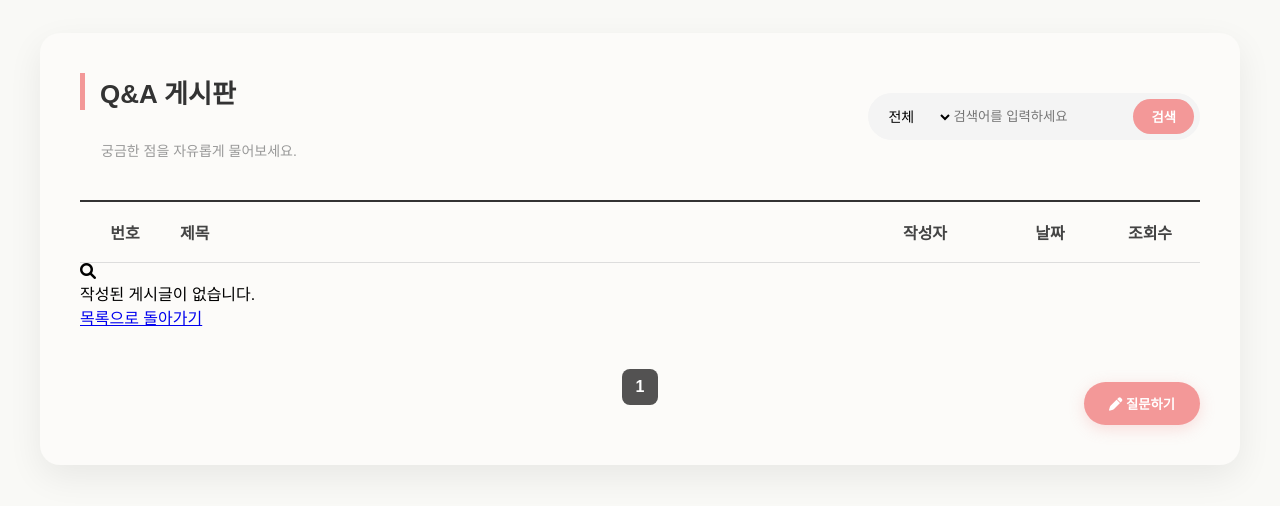
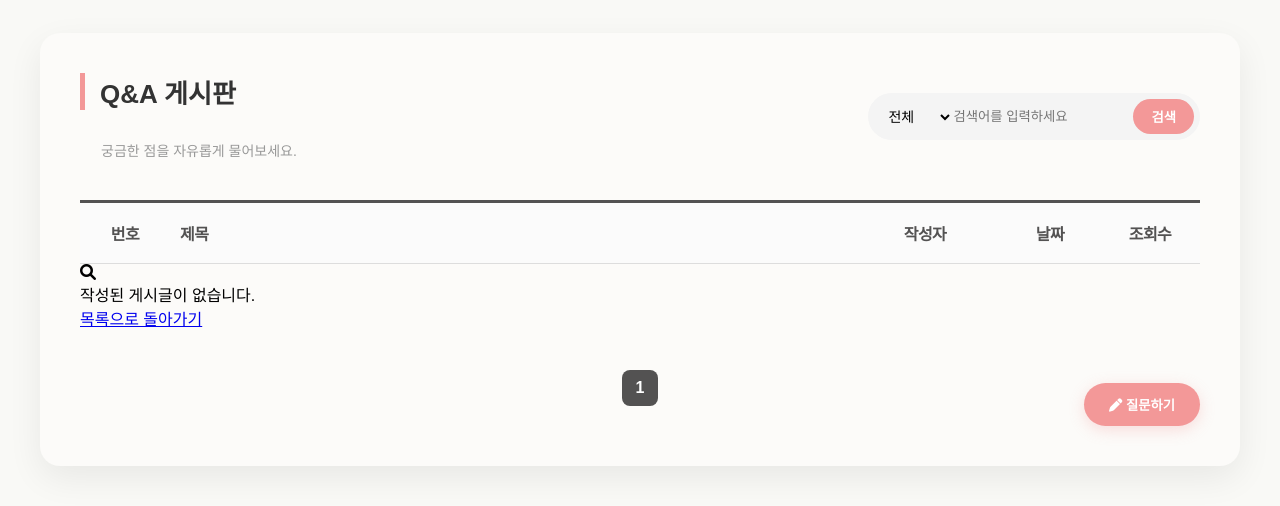
Before and after one commit to ANswer14/PaletteMe, a Django app: page /boards/qnaList/ in a window 1280 px wide. Shown: the part 163-669 px from the top of the page. Run offline with Django 5.2, Linux system fonts and the light colour scheme; data that the repository does not hold is empty.

Commit message:
STYLE : 게시판 버튼 색상, 글목록 헤더 색상 통일

```diff
--- a/boards/static/boards/css/QnA1.css
+++ b/boards/static/boards/css/QnA1.css
@@ -82,11 +82,13 @@ body {
 .board-header {
     display: flex;
     padding: 18px 10px;
-    border-top: 2px solid #333;
+    /* 자유게시판 스타일 적용 */
+    border-top: 3px solid var(--main-dark);
     border-bottom: 1px solid #ddd;
-    background: var(--header-bg);
-    font-weight: bold;
-    color: #444;
+    background: #fbfbfb;
+    font-weight: 700;
+    color: var(--main-dark);
+    letter-spacing: -0.5px;
 }
 
 .board-row {
```
Also changed, not shown: boards/static/boards/css/board1.css (+4 -4 lines).
